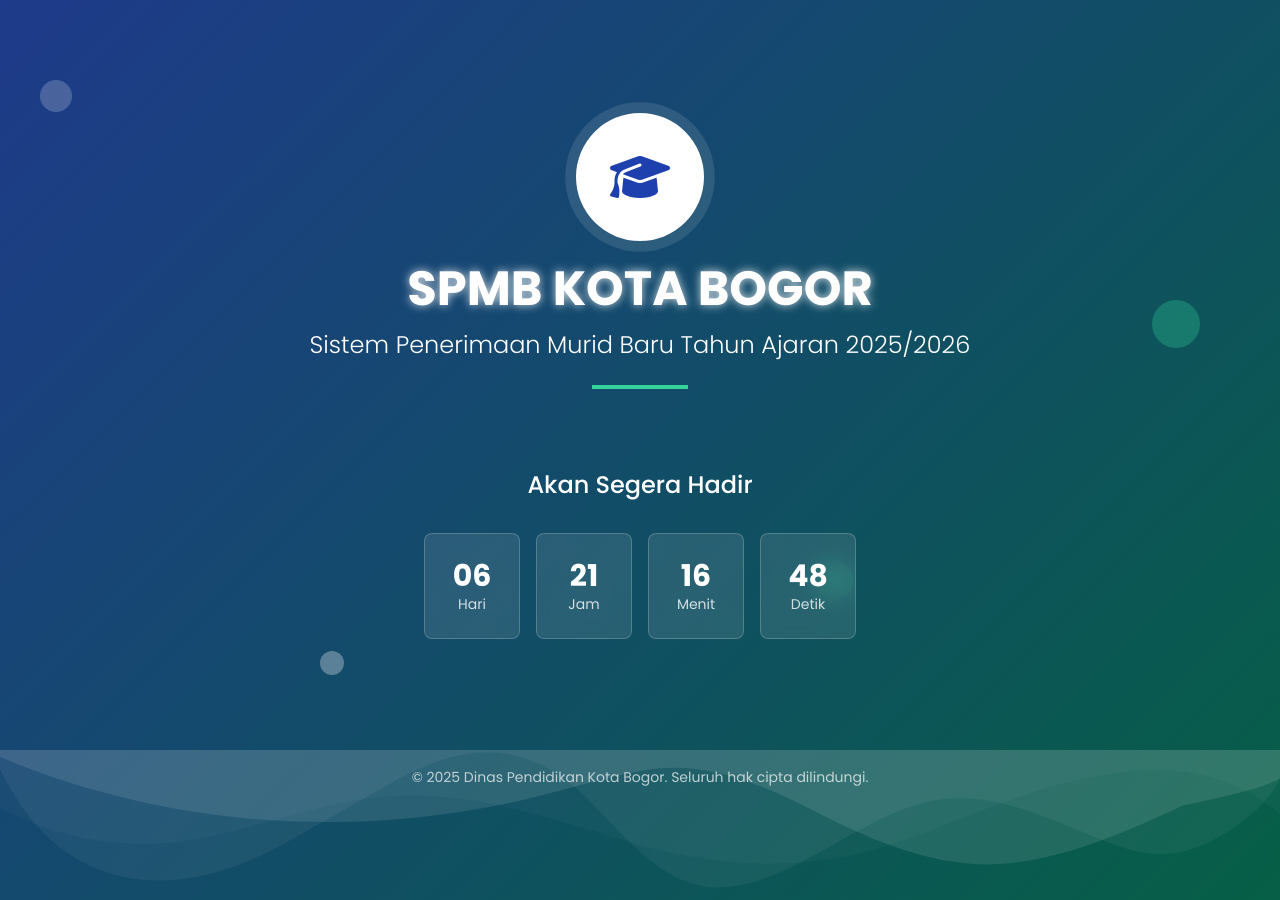
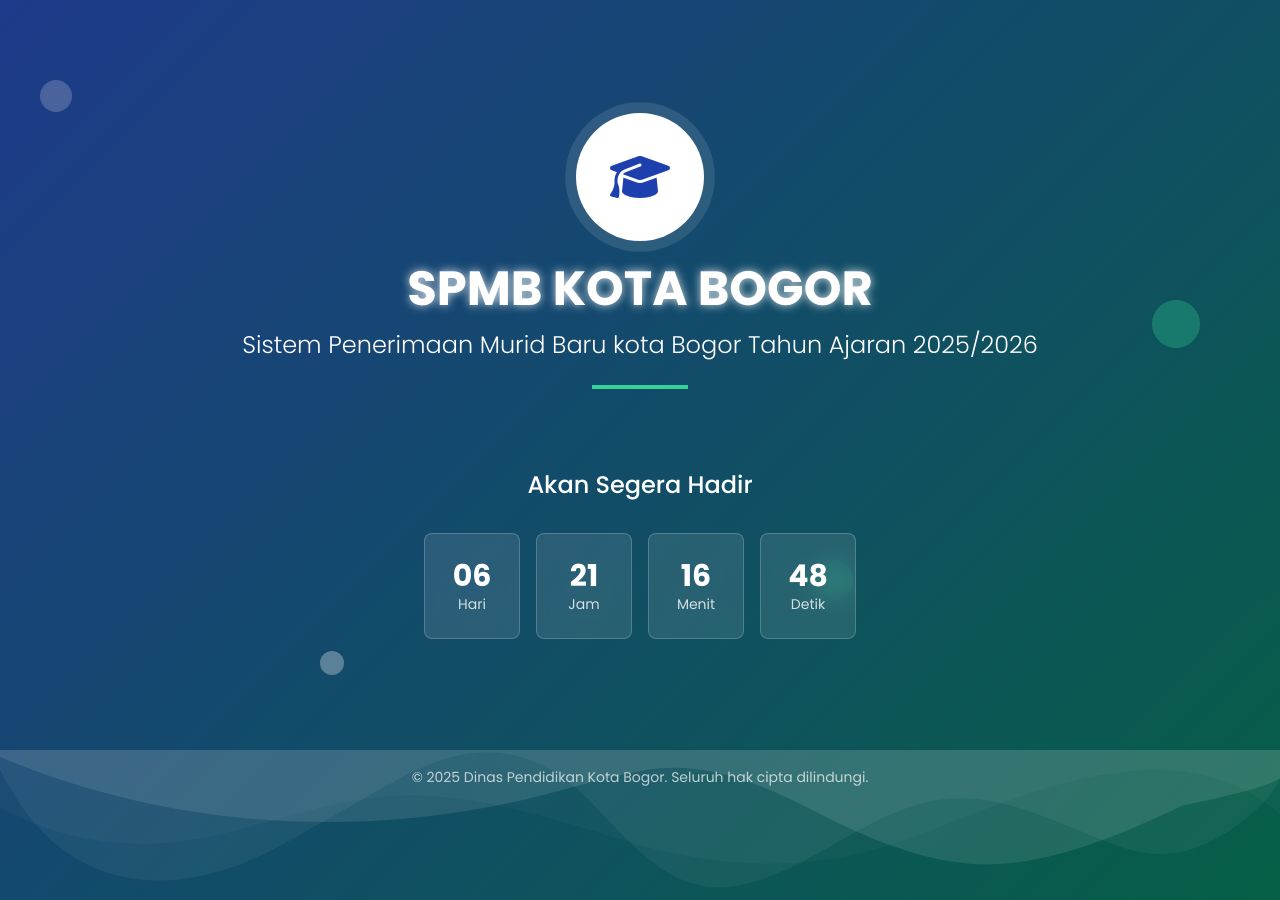
Before and after one commit to ckn01/github-page, a Jekyll site: the page countdown.html, which Jekyll copies as it is, in a window 1280 px wide. Built offline with Jekyll 4.4.1, drawn with Linux system fonts in a browser that asks for light colours; nearby versions of some CDN libraries.

Commit message:
Update countdown.html

```diff
--- a/countdown.html
+++ b/countdown.html
@@ -74,7 +74,7 @@
                 <i class="fas fa-graduation-cap text-5xl text-blue-800"></i>
             </div>
             <h1 class="text-4xl md:text-5xl font-bold mb-4 glow">SPMB KOTA BOGOR</h1>
-            <p class="text-xl md:text-2xl font-light mb-6">Sistem Penerimaan Murid Baru Tahun Ajaran 2025/2026</p>
+            <p class="text-xl md:text-2xl font-light mb-6">Sistem Penerimaan Murid Baru kota Bogor Tahun Ajaran 2025/2026</p>
             <div class="w-24 h-1 bg-emerald-400 mx-auto mb-8"></div>
         </div>
 
```
